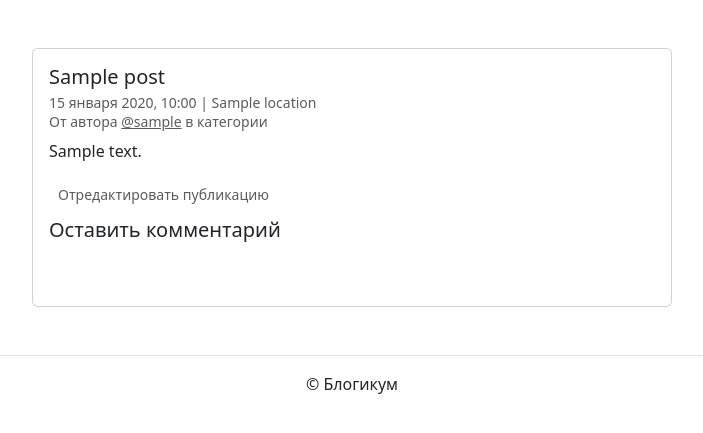
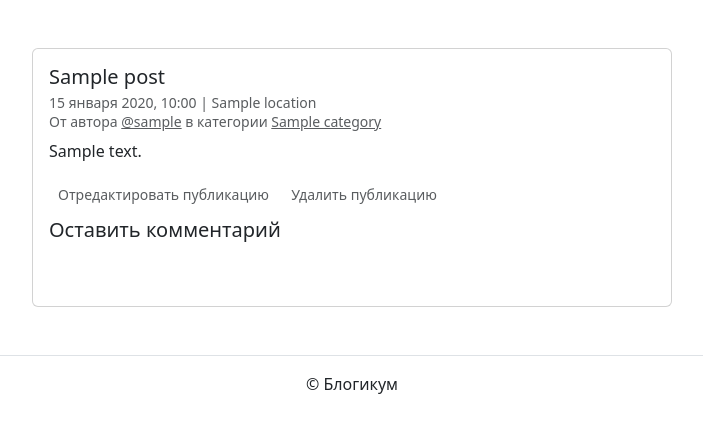
Before and after one commit to 4t0n/blog, a Django app: page /posts/1/ in a window 1280 px wide. Shown: the part 56-489 px from the top of the page, without its empty margins (288-991 px from the left). Run offline with Django 3.2, Linux system fonts and the light colour scheme; a user stored in the database is signed in; tables that the repository leaves empty hold one stand-in row (values such as "Sample post"); parts of the project's set-up code (start-up, migrations or seed data) failed here and were passed over; some libraries are stand-ins or nearby versions.

Commit message:
categories and deleteview

```diff
--- a/blogicum/blog/urls.py
+++ b/blogicum/blog/urls.py
@@ -7,11 +7,12 @@ urlpatterns = [
     path('', views.PostListView.as_view(), name='index'),
     path('posts/create/', views.PostCreateView.as_view(), name='create_post'),
     path('posts/<int:pk>/', views.PostDetailView.as_view(), name='post_detail'),
-    # path('category/<slug:category_slug>/',
-    #      views.category_posts,
-    #      name='category_posts',
-    #      ),
+    path('category/<slug:category_slug>/',
+         views.PostCategoriesListView.as_view(),
+         name='category_posts',
+         ),
     path('posts/<int:pk>/edit/', views.PostUpdateView.as_view(), name='edit_post'),
+    path('posts/<int:pk>/delete/', views.PostDeleteView.as_view(), name='delete_post'),
     path('profile/edit/',
          views.ProfileUpdateView.as_view(),
          name='edit_profile',
--- a/blogicum/blog/views.py
+++ b/blogicum/blog/views.py
@@ -10,9 +10,8 @@ from django.http.response import HttpResponseRedirect
 from django.shortcuts import redirect, render, get_list_or_404, get_object_or_404
 from django.urls import reverse_lazy
 from django.utils import timezone
-from django.views.generic import CreateView, ListView, DetailView, UpdateView
+from django.views.generic import CreateView, ListView, DetailView, UpdateView, DeleteView
 
-import constants
 from .models import Post, Category
 from .forms import PostForm, CustomUserForm
 
@@ -87,21 +86,27 @@ class PostUpdateView(LoginRequiredMixin, UpdateView):
         return reverse_lazy('blog:post_detail', kwargs={'pk': self.kwargs['pk']})
 
 
-def index(request: HttpRequest) -> HttpResponse:
-    template = 'blog/index.html'
-    post_list = Post.filter_objects.all()[:constants.POSTS_BY_PAGE]
-    context = {'post_list': post_list}
-    return render(request, template, context)
+class PostDeleteView(LoginRequiredMixin, DeleteView):
+    model = Post
+    template_name = 'blog/create.html'
+    success_url = reverse_lazy('blog:index')
+
+    def get_context_data(self, **kwargs: Any) -> dict[str, Any]:
+        context = super().get_context_data(**kwargs)
+        context['form'] = PostForm(instance=self.object)
+        return context
 
 
-def post_detail(request: HttpRequest, post_id: int) -> HttpResponse:
-    template = 'blog/detail.html'
-    post = get_object_or_404(
-        Post.filter_objects.all(),
-        pk=post_id,
-    )
-    context = {'post': post}
-    return render(request, template, context)
+class PostCategoriesListView(ListView):
+    model = Category
+    template_name = 'blog/category.html'
+    paginate_by = 10
+
+    def get_context_data(self, **kwargs: Any) -> dict[str, Any]:
+        object_list = Category.objects.get(slug=self.kwargs['category_slug']).category.all()
+        context = super().get_context_data(object_list=object_list, **kwargs)
+        context['category'] = Category.objects.get(slug=self.kwargs['category_slug'])
+        return context
 
 
 # def category_posts(request: HttpRequest,
@@ -116,7 +121,23 @@ def post_detail(request: HttpRequest, post_id: int) -> HttpResponse:
 #         category__is_published=True,
 #     )
 #     category = Category.objects.get(slug=category_slug)
-#     context = {'category': category, 'post_list': post_list}
+#     context = {'category': category, 'page_obj': post_list}
 #     return render(request, template, context)
 
+
+# def index(request: HttpRequest) -> HttpResponse:
+#     template = 'blog/index.html'
+#     post_list = Post.filter_objects.all()[:constants.POSTS_BY_PAGE]
+#     context = {'post_list': post_list}
+#     return render(request, template, context)
+
+
+# def post_detail(request: HttpRequest, post_id: int) -> HttpResponse:
+#     template = 'blog/detail.html'
+#     post = get_object_or_404(
+#         Post.filter_objects.all(),
+#         pk=post_id,
+#     )
+#     context = {'post': post}
+#     return render(request, template, context)
 # https://pocoz.gitbooks.io/django-v-primerah/content/glava-4-sozdanie-social-website/registratsiya-polzovatelei-i-profili-polzovatelei/rasshirenie-modeli-user.html
--- a/blogicum/templates/blog/detail.html
+++ b/blogicum/templates/blog/detail.html
@@ -31,9 +31,9 @@
             <a class="btn btn-sm text-muted" href="{% url 'blog:edit_post' post.id %}" role="button">
               Отредактировать публикацию
             </a>
-            {% comment %} <a class="btn btn-sm text-muted" href="{% url 'blog:delete_post' post.id %}" role="button">
+            <a class="btn btn-sm text-muted" href="{% url 'blog:delete_post' post.id %}" role="button">
               Удалить публикацию
-            </a> {% endcomment %}
+            </a>
           </div>
         {% endif %}
         {% include "includes/comments.html" %}
--- a/blogicum/templates/includes/category_link.html
+++ b/blogicum/templates/includes/category_link.html
@@ -1,3 +1,3 @@
-{% comment %} <a class="text-muted" href="{% url 'blog:category_posts' post.category.slug %}">
+<a class="text-muted" href="{% url 'blog:category_posts' post.category.slug %}">
   {{ post.category.title }}
-</a> {% endcomment %}
+</a>
```
